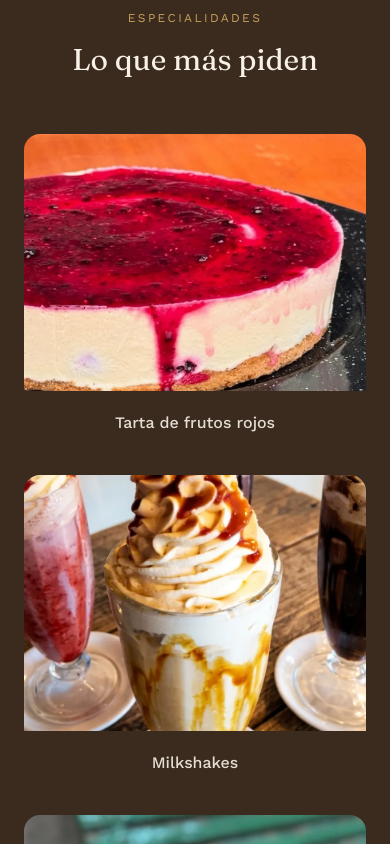
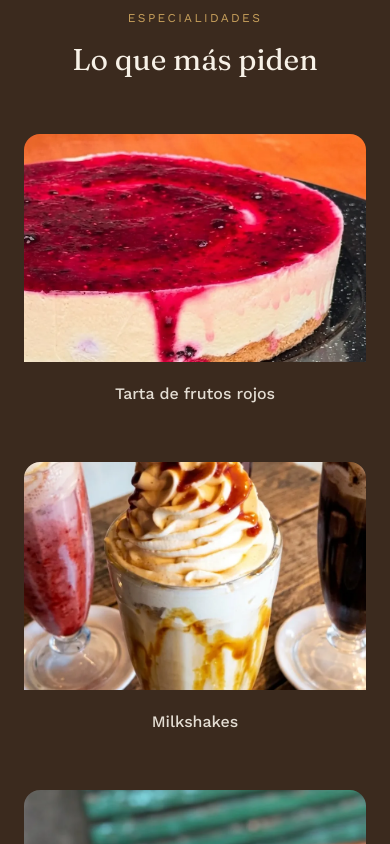
Before and after one commit to Dev-Gus/carmela, a plain HTML site: page index.html in a window 390 px wide. Shown: the part 1960-2804 px from the top of the page. Drawn offline with nearby package versions, Linux system fonts and the light colour scheme.

Commit message:
Adjust specialty image ratio and fix gallery crop

```diff
--- a/index.html
+++ b/index.html
@@ -86,7 +86,7 @@
      from 320px to 768px. aspect-ratio scales the height with the box's
      own width instead of using one height at every size. At md+ the
      4-column layout already looks right, so it reverts to a fixed height. */
-  .specialty-photo{width:100%; aspect-ratio:4/3; object-fit:cover;}
+  .specialty-photo{width:100%; aspect-ratio:3/2; object-fit:cover;}
   @media (min-width:768px){
     .specialty-photo{aspect-ratio:auto; height:16rem;}
   }
@@ -216,7 +216,7 @@
       <p class="uppercase tracking-[0.2em] text-xs mb-4" style="color:var(--gold)">Especialidades</p>
       <h2 class="font-display text-3xl md:text-4xl">Lo que más piden</h2>
     </div>
-    <div class="grid gap-10 md:grid-cols-4 md:gap-6">
+    <div class="grid gap-14 md:grid-cols-4 md:gap-6">
       <div class="fade-up rounded-2xl overflow-hidden group">
         <img src="images/cheesecake.webp" alt="Cheesecake de frutos rojos" width="934" height="1015" loading="lazy" class="specialty-photo group-hover:scale-105 transition duration-500">
         <p class="text-center mt-5 font-medium opacity-90">Tarta de frutos rojos</p>
@@ -308,7 +308,7 @@
     <div class="grid grid-cols-1 md:grid-cols-4 gap-4">
       <img src="images/drinks-tray.webp" alt="Bandeja de bebidas" width="900" height="1012" loading="lazy" tabindex="0" role="button" aria-label="Ampliar foto: Bandeja de bebidas" class="gallery-item fade-up w-full h-64 md:h-52 object-cover rounded-xl">
       <img src="images/strawberry-dessert.webp" alt="Postre de frutillas" width="864" height="1225" loading="lazy" tabindex="0" role="button" aria-label="Ampliar foto: Postre de frutillas" class="gallery-item fade-up w-full h-64 md:h-52 object-cover rounded-xl">
-      <img src="images/juice-banana-bread.webp" alt="Jugo y pan de banana" width="412" height="589" loading="lazy" tabindex="0" role="button" aria-label="Ampliar foto: Jugo y pan de banana" class="gallery-item fade-up w-full h-64 md:h-52 object-cover rounded-xl">
+      <img src="images/juice-banana-bread.webp" alt="Jugo y pan de banana" width="412" height="589" loading="lazy" tabindex="0" role="button" aria-label="Ampliar foto: Jugo y pan de banana" class="gallery-item fade-up w-full h-64 md:h-52 object-cover rounded-xl" style="object-position:top">
       <img src="images/hero-exterior.webp" alt="Terraza exterior" width="1584" height="672" loading="lazy" tabindex="0" role="button" aria-label="Ampliar foto: Terraza exterior" class="gallery-item fade-up w-full h-64 md:h-52 object-cover rounded-xl">
     </div>
   </div>
```
